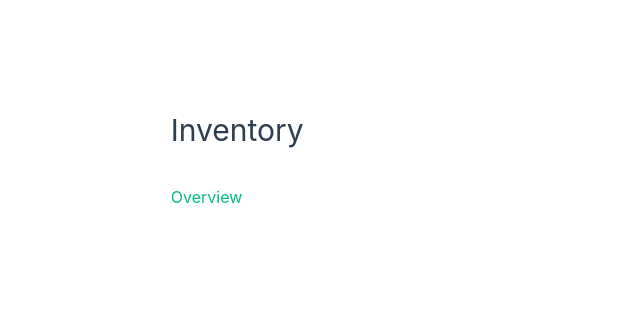
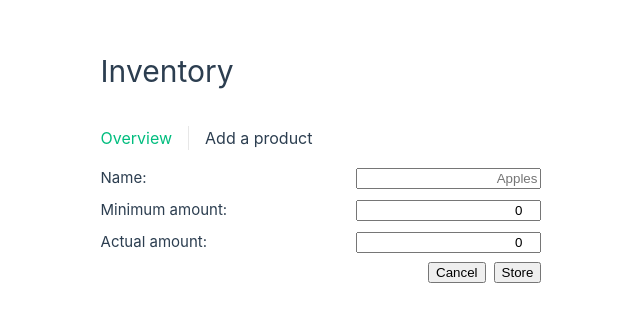
Before and after one commit to j-kramer/Script, a Vue app in the folder vue3 inventaris/: page /add in a window 1280 px wide. Before the commit this address had no page. Shown: the part 234-556 px from the top of the page, without its empty margins (319-959 px from the left). Built offline with nearby package versions, Linux system fonts and the light colour scheme.

Commit message:
vue3 inventaris: add addProduct page

```diff
--- a/vue3 inventaris/src/App.vue
+++ b/vue3 inventaris/src/App.vue
@@ -9,6 +9,7 @@ import { RouterLink, RouterView } from 'vue-router'
 
       <nav>
         <RouterLink to="/">Overview</RouterLink>
+        <RouterLink to="/add">Add a product</RouterLink>
       </nav>
     </div>
   </header>
--- /dev/null
+++ b/vue3 inventaris/src/components/InventoryItemForm.vue
@@ -0,0 +1,68 @@
+<script setup>
+import { useRouter } from 'vue-router'
+const props = defineProps(['item'])
+defineEmits(['submit'])
+
+const router = useRouter()
+
+const newItem = Object.assign({}, props.item)
+</script>
+
+<template>
+  <section>
+    <div class="flexline">
+      <label for="name">Name:</label>
+      <input v-model.trim="newItem.name" required placeholder="Apples" id="name" />
+    </div>
+    <div class="flexline">
+      <label for="minimumAmount">Minimum amount:</label>
+      <input
+        v-model.number="newItem.minimumAmount"
+        type="number"
+        value="0"
+        min="0"
+        required
+        id="ninimumAmount"
+      />
+    </div>
+    <div class="flexline">
+      <label for="actualAmount">Actual amount:</label>
+      <input
+        v-model.number="newItem.actualAmount"
+        type="number"
+        value="0"
+        min="0"
+        required
+        id="actualAmount"
+      />
+    </div>
+    <div class="buttons">
+      <button @click="router.back()">Cancel</button>
+      <button @click="$emit('submit', newItem)">Store</button>
+    </div>
+  </section>
+</template>
+
+<style scoped>
+.flexline {
+  display: flex;
+  flex-direction: row;
+  justify-content: space-between;
+  align-items: center;
+  margin-bottom: 0.5rem;
+}
+
+input {
+  text-align: right;
+}
+
+.buttons {
+  display: flex;
+  flex-direction: row;
+  justify-content: flex-end;
+}
+
+button {
+  margin-left: 0.5rem;
+}
+</style>
--- a/vue3 inventaris/src/router/index.js
+++ b/vue3 inventaris/src/router/index.js
@@ -1,5 +1,6 @@
 import { createRouter, createWebHistory } from 'vue-router'
-import Overview from '../views/Overview.vue'
+import Overview from '@/views/Overview.vue'
+import Add from '@/views/Add.vue'
 
 const router = createRouter({
   history: createWebHistory(import.meta.env.BASE_URL),
@@ -9,6 +10,11 @@ const router = createRouter({
       name: 'overview',
       component: Overview,
     },
+    {
+      path: '/add',
+      name: 'addItem',
+      component: Add,
+    },
   ],
 })
 
--- /dev/null
+++ b/vue3 inventaris/src/views/Add.vue
@@ -0,0 +1,25 @@
+<script setup>
+import { ref } from 'vue'
+import { useRouter } from 'vue-router'
+import InventoryItemForm from '@/components/InventoryItemForm.vue'
+import { addInventoryItem } from '@/store/inventory'
+
+const router = useRouter()
+
+const newItem = ref({
+  name: '',
+  minimumAmount: 0,
+  actualAmount: 0,
+})
+
+function submit(item) {
+  addInventoryItem(item)
+  router.push({ name: 'overview' })
+}
+</script>
+
+<template>
+  <main>
+    <InventoryItemForm :item="newItem" @submit="submit" />
+  </main>
+</template>
```
